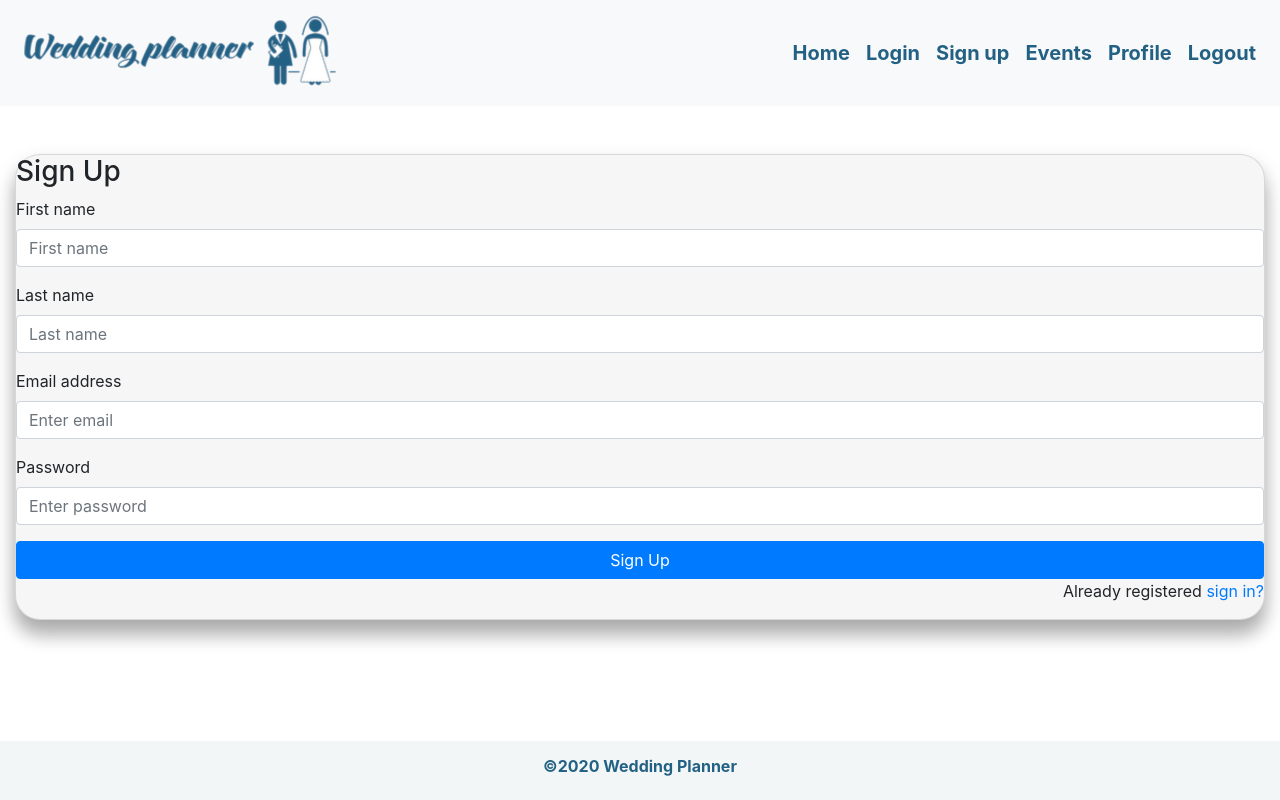
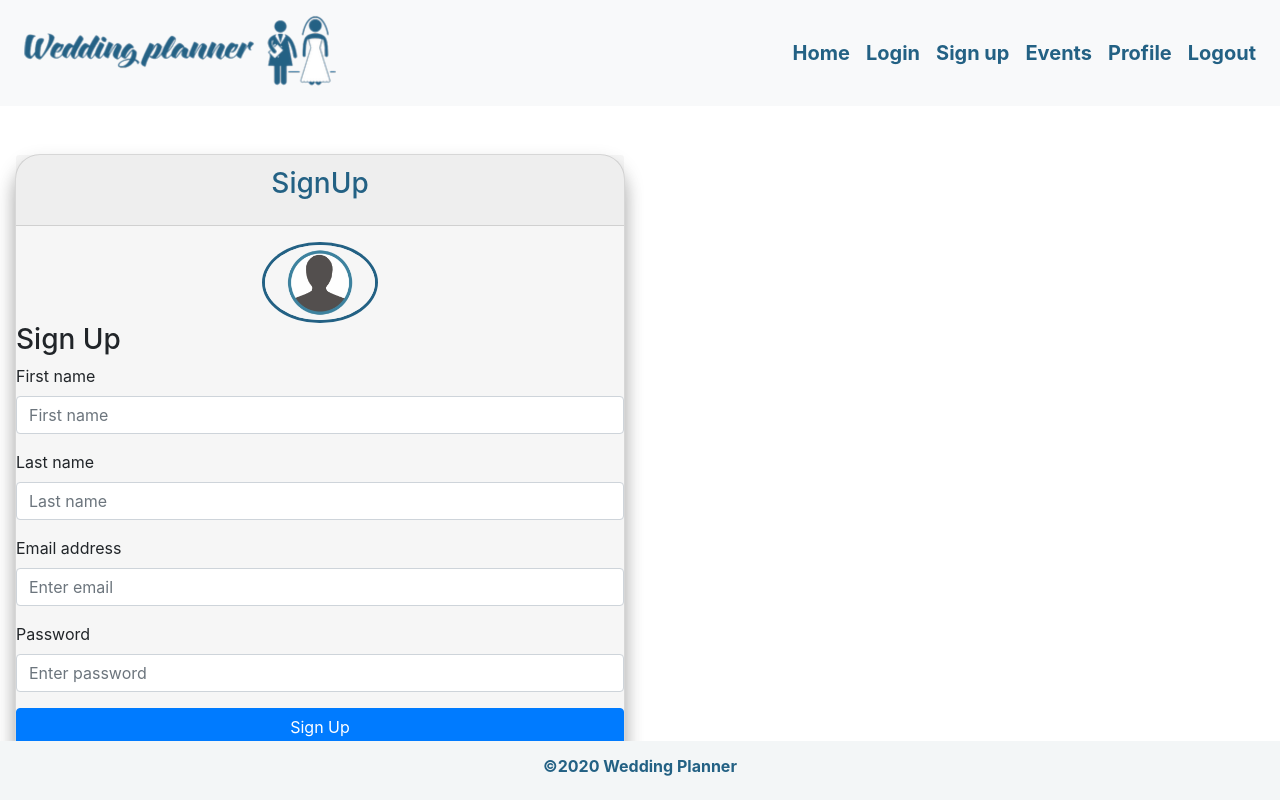
Before and after one commit to wedding-planner-app/wedding-planner, a React (Create React App) app in the folder client/: page /signup in a window 1280 px wide. Built offline with nearby package versions, Linux system fonts and the light colour scheme.

Commit message:
added updated component and button login name prop

```diff
--- a/client/src/pages/Login/index.js
+++ b/client/src/pages/Login/index.js
@@ -27,7 +27,7 @@ const LoginPage = () => {
             </Col>
             <Email />
             <Password />
-            <BtnComponent />
+            <BtnComponent name="Submit" />
           </Card>
         </Col>
         <Col className="col-3"></Col>
--- a/client/src/pages/SignUp/index.js
+++ b/client/src/pages/SignUp/index.js
@@ -1,6 +1,6 @@
 // import React from 'react';
-import { Card, Container } from 'react-bootstrap';
-// import user from './user.png';
+import { Card, Container, Col, Row } from 'react-bootstrap';
+import user from './user.png';
 import './style.css';
 // import BtnComponent from '../../components/Button';
 // import Email from '../../components/Email';
@@ -13,7 +13,21 @@ export default class SignUp extends Component {
   render() {
     return (
       <Container fluid className="pt-5">
+        <Row>
+          <Col className="col-6">
             <Card className="bgSignUpComponent">
+              <Card.Header className="text-center">
+                <Card.Title className="signup-title-style">
+                  <h3>SignUp</h3>
+                </Card.Title>
+              </Card.Header>
+              <Col className="custom pt-3">
+                <Card.Img
+                  className="signup-img-style"
+                  variant="top"
+                  src={user}
+                />
+              </Col>
               <form>
                 <h3>Sign Up</h3>
                 <div className="form-group">
@@ -24,7 +38,6 @@ export default class SignUp extends Component {
                     placeholder="First name"
                   />
                 </div>
-
                 <div className="form-group">
                   <label>Last name</label>
                   <input
@@ -33,7 +46,6 @@ export default class SignUp extends Component {
                     placeholder="Last name"
                   />
                 </div>
-
                 <div className="form-group">
                   <label>Email address</label>
                   <input
@@ -63,6 +75,8 @@ export default class SignUp extends Component {
                 </p>
               </form>
             </Card>
+          </Col>
+        </Row>
       </Container>
     );
   }
```
Lines whose indentation alone changed are shown as unchanged.
